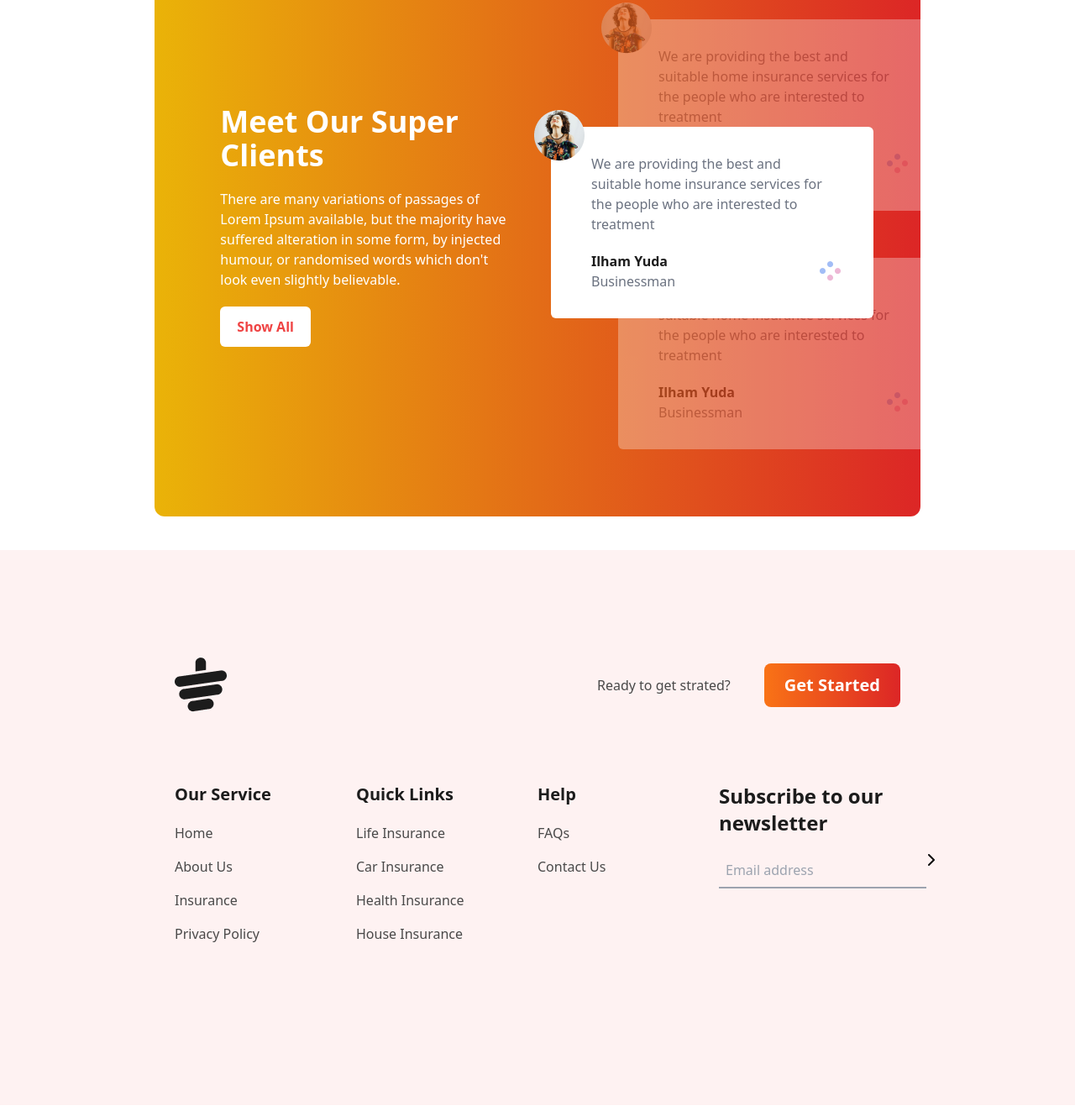
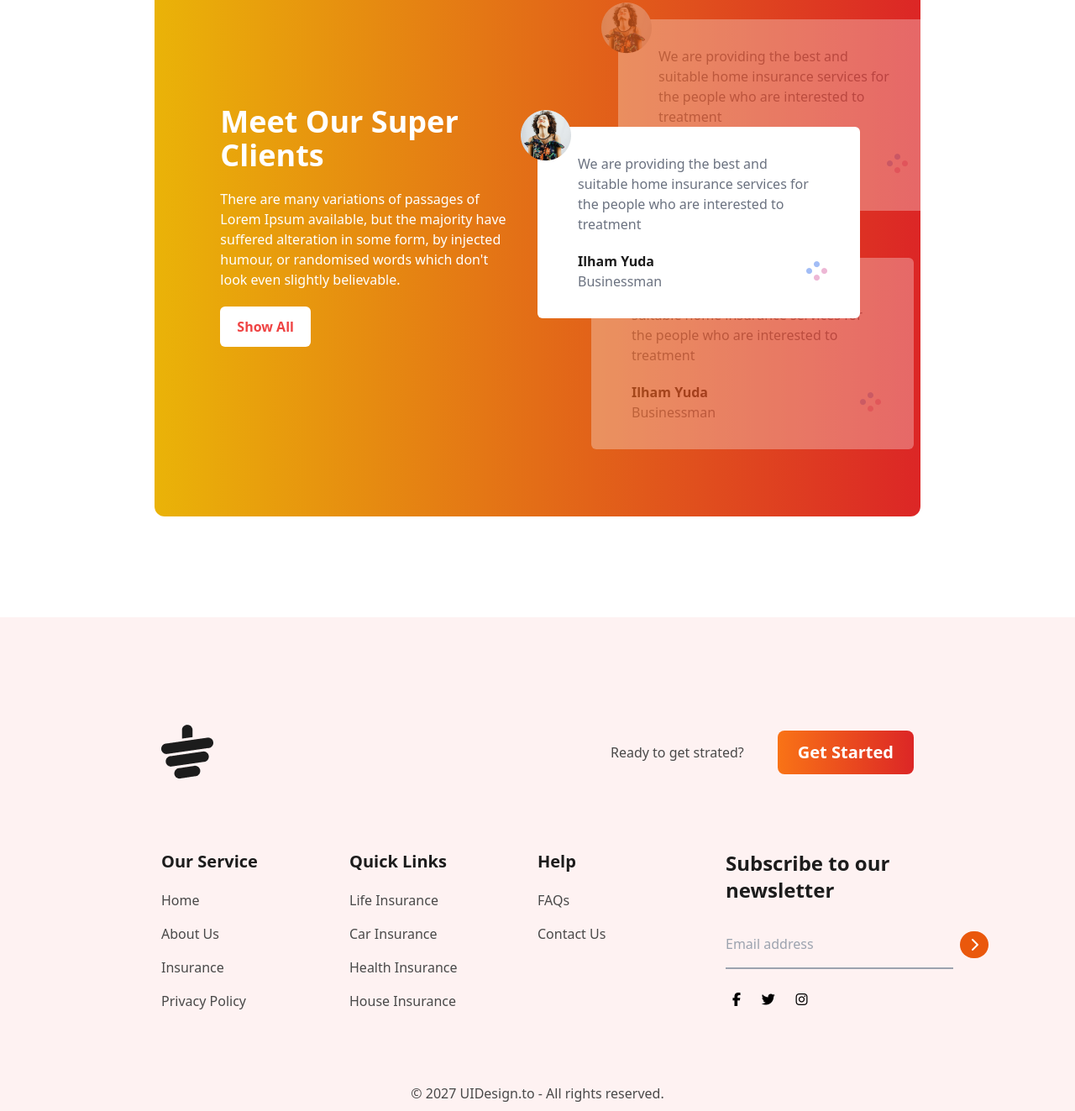
Before and after one commit to jobaied24/tea-house, a plain HTML site: page index.html in a window 1280 px wide. Shown: the part 2117-3440 px from the top of the page at 84% size. Drawn offline with nearby package versions, Linux system fonts and the light colour scheme.

Commit message:
completed footer section

```diff
--- a/index.html
+++ b/index.html
@@ -168,7 +168,8 @@
 
 
        <!-- review section -->
-   <section class="py-10 px-2 mx-16 overflow-hidden">
+
+   <section class=" mx-16 py-10 px-2 sm:overflow-hidden">
 
     <div class="bg-gradient-to-r from-yellow-500 to-red-600 rounded-xl  grid grid-cols-1 lg:grid-cols-2 px-8 py-10 lg:px-11 lg:py-20">
 
@@ -184,10 +185,10 @@
 
      </div>
       <!-- review card -->
-      <div class="mt-5 relative">
+      <div class=" mt-5 relative">
 
         <!-- front-card -->
-         <div class="absolute z-10 top-32 left-4">
+         <div class="absolute z-10 top-32">
        <div class="bg-white rounded-md px-12 py-8 w-96 mb-14">
 
         <div  class="absolute -top-5 -left-5 " >
@@ -202,7 +203,6 @@
         <div class="absolute left-80 top-40">
           <img src="tea-house-images/circles.png" alt="">
         </div>
-
 
     </div>
 
@@ -227,7 +227,7 @@
     </div>
 
       <!--back-card-2-->
-       <div class="bg-white relative md:3/4 left-20 md:left-24 rounded-md px-12 py-8 w-96 opacity-30">
+       <div class="bg-white relative md:3/4 left-20 md:left-16 rounded-md px-12 py-8 w-96 opacity-30">
 
         <div  class="absolute -top-5 -left-5 " >
           <img class="" src="tea-house-images/client.png" alt="client image">
@@ -252,7 +252,7 @@
     </main>
 
     <!-- footer section -->
-     <footer class="bg-red-50 px-12 py-12 md:px-52 md:py-32">
+     <footer class="max-w-screen-2xl mx-auto bg-red-50 mt-20 px-12 py-12 md:px-48 md:py-32">
 
 
       <div class="flex justify-between mb-5">
@@ -263,7 +263,7 @@
         <!-- get-started section -->
        <div class="flex items-center">
         <h4 class="text-[#494949] mr-10">Ready to get strated?</h4>
-        <button class="bg-gradient-to-r from-orange-500 to-red-600 px-6 py-3 rounded-lg text-white font-semibold text-xl">Get Started</button>
+        <button class="bg-gradient-to-r from-orange-500 to-red-600 lg:px-6 lg:py-3 px-4 py-2 rounded-lg text-white font-semibold text-xl">Get Started</button>
        </div>
       </div>
 
@@ -305,14 +305,25 @@
          <!-- column-4 -->
         <div>
           <h3 class="font-semibold my-5 text-2xl text-[#1C1C1C]">Subscribe to our newsletter</h3>
-          <div class="flex">
-            <input class="p-2 bg-transparent border-b-2 border-gray-400 "type="email" placeholder="Email address" name="" id="">
-            <i class="fa-solid fa-chevron-right"></i>
+          <div class="flex  gap-2 items-center">
+            <input class="pr-10 py-4 bg-transparent border-b-2 border-gray-400 "type="email" placeholder="Email address" name="" id="">
+            <i class="fa-solid fa-chevron-right bg-orange-600 h-6 px-3 py-4 flex justify-center items-center text-white rounded-full"></i>
+          </div>
+
+         <!-- social-media -->
+          <div class="flex justify-between my-7 mx-2 w-2/5">
+            <i class="fa-brands fa-facebook-f"></i>
+            <i class="fa-brands fa-twitter"></i>
+            <i class="fa-brands fa-instagram"></i>
           </div>
         </div>
+
        </div>
 
-
+      <!-- copyright -->
+      <div>
+        <p class="text-center text-[#494949]">© 2027 UIDesign.to - All rights reserved.</p>
+         </div>
      </footer>
 </body>
 </html>
```
